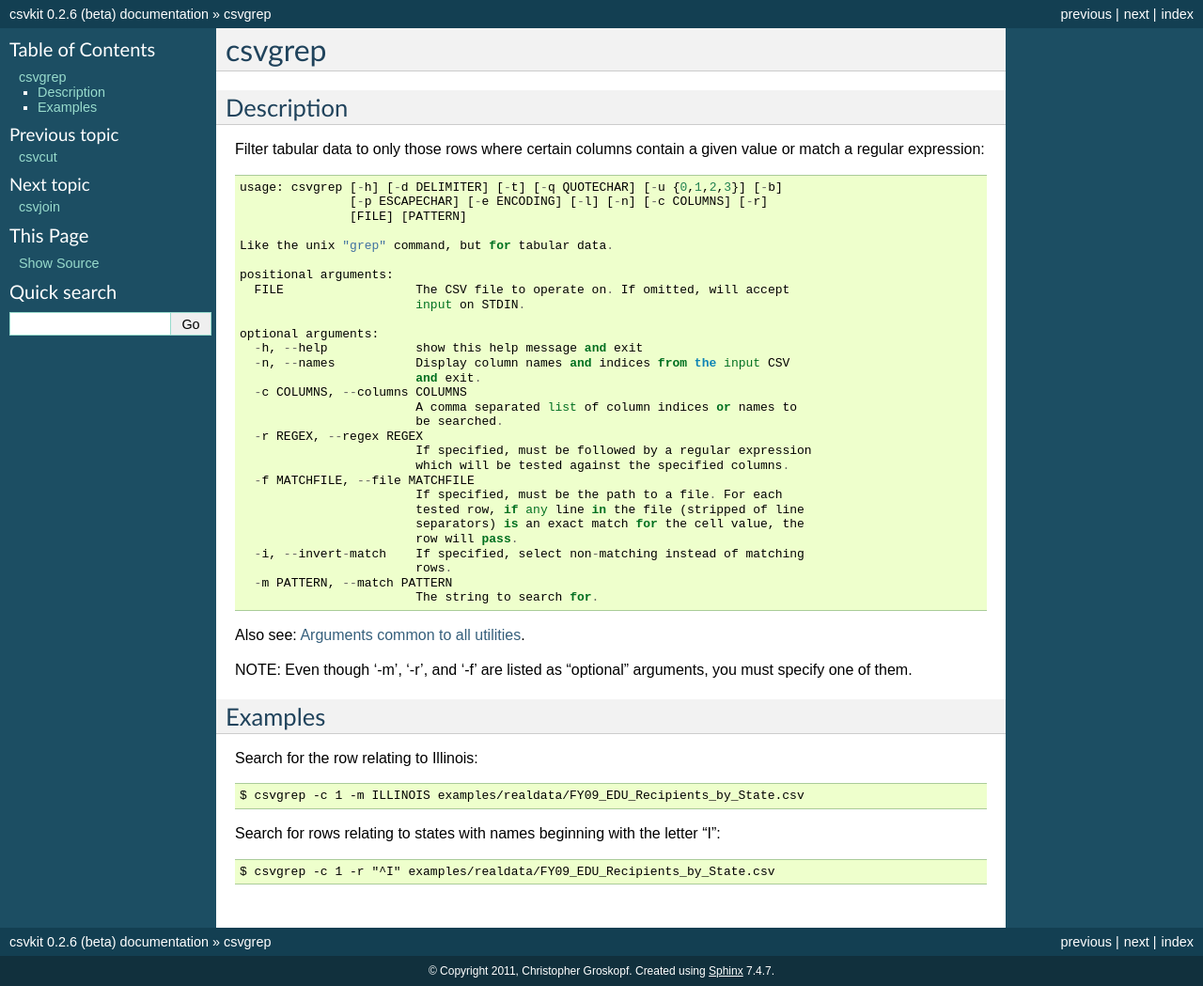
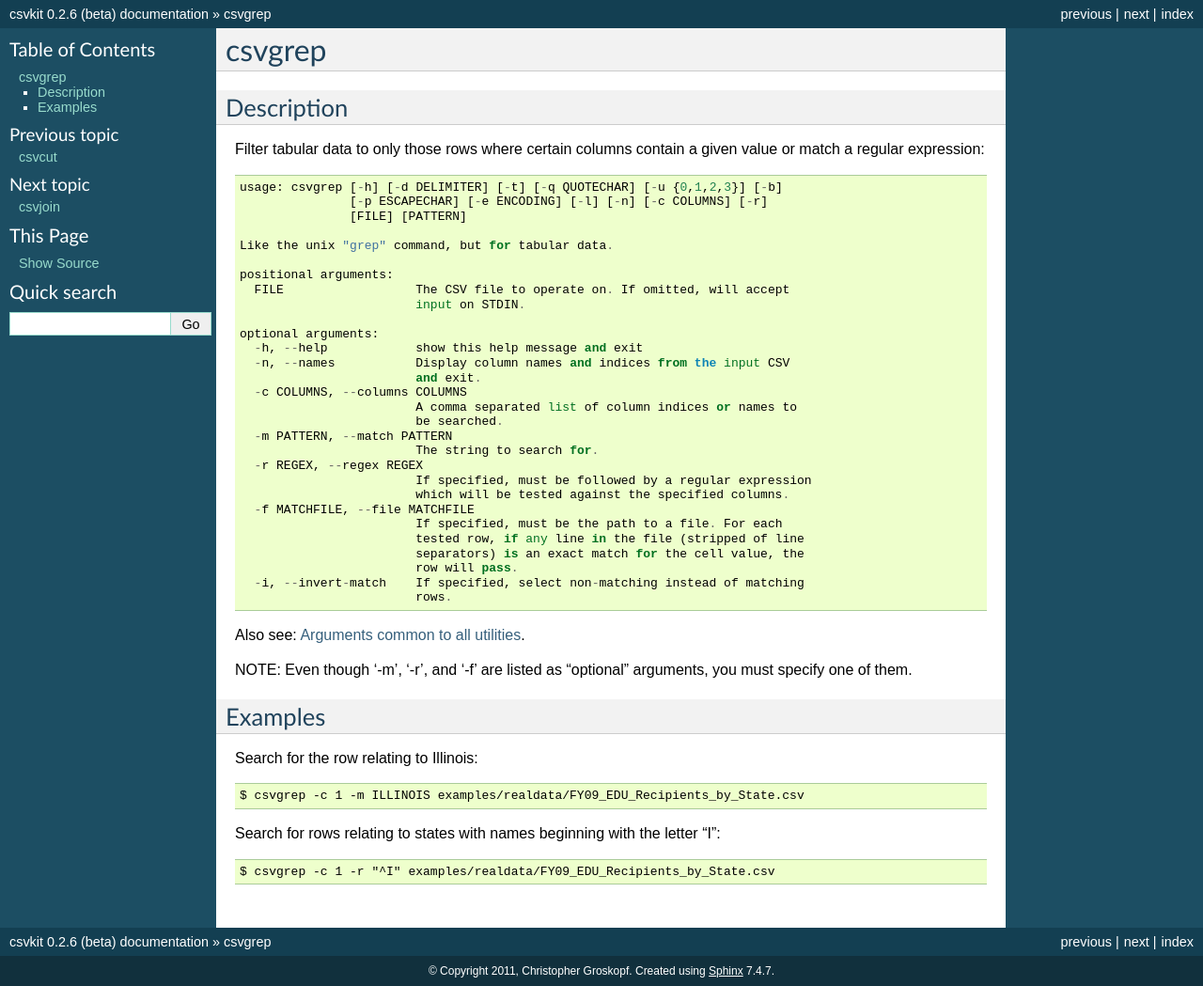
Before and after one commit to wireservice/csvkit, a Sphinx documentation site: the page built from docs/scripts/csvgrep.rst, in a window 1280 px wide. Shown: the whole page at 94% size. Built offline with Sphinx 7.4.7, drawn with Linux system fonts in a browser that asks for light colours; some of the changed lines change nothing that is shown.

Commit message:
tweak ordering of args

```diff
--- a/docs/scripts/csvgrep.rst
+++ b/docs/scripts/csvgrep.rst
@@ -24,6 +24,8 @@
       -c COLUMNS, --columns COLUMNS
                             A comma separated list of column indices or names to
                             be searched.
+      -m PATTERN, --match PATTERN
+                            The string to search for.
       -r REGEX, --regex REGEX
                             If specified, must be followed by a regular expression
                             which will be tested against the specified columns.
@@ -34,8 +36,6 @@
                             row will pass.
       -i, --invert-match    If specified, select non-matching instead of matching
                             rows.
-      -m PATTERN, --match PATTERN
-                            The string to search for.
 
 Also see: :doc:`common_arguments`.
 
```
Also changed, not shown: 1 other file.
